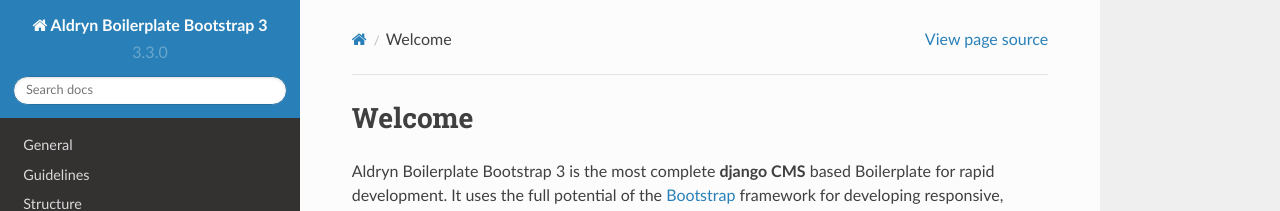
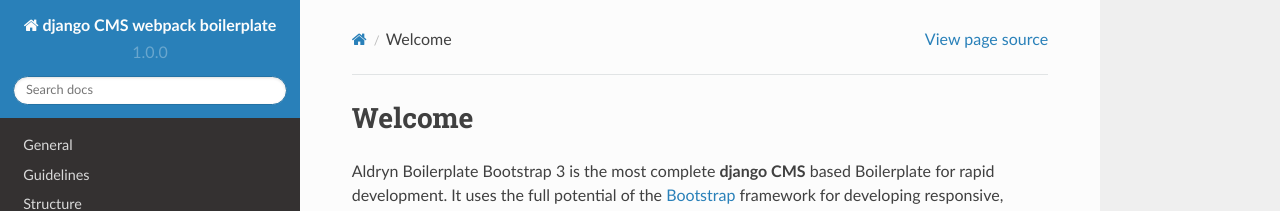
Before and after one commit to divio/djangocms-boilerplate-webpack, a Sphinx documentation site: the page built from docs/index.rst, in a window 1280 px wide. Shown: the top 211 px of the page. Built offline with Sphinx 7.4.7 and the Read the Docs theme 2.0.0, drawn with Linux system fonts in a browser that asks for light colours.

Commit message:
docs conf

```diff
--- a/docs/conf.py
+++ b/docs/conf.py
@@ -51,7 +51,7 @@
 master_doc = 'index'
 
 # General information about the project.
-project = u'Aldryn Boilerplate Bootstrap 3'
+project = u'django CMS webpack boilerplate'
 copyright = u'2014, Divio AG'
 
 # The version info for the project you're documenting, acts as replacement for
@@ -59,9 +59,9 @@
 # built documents.
 #
 # The short X.Y version.
-version = '3.3.0'
+version = '1.0.0'
 # The full version, including alpha/beta/rc tags.
-release = '3.3.0'
+release = '1.0.0'
 
 # The language for content autogenerated by Sphinx. Refer to documentation
 # for a list of supported languages.
```
